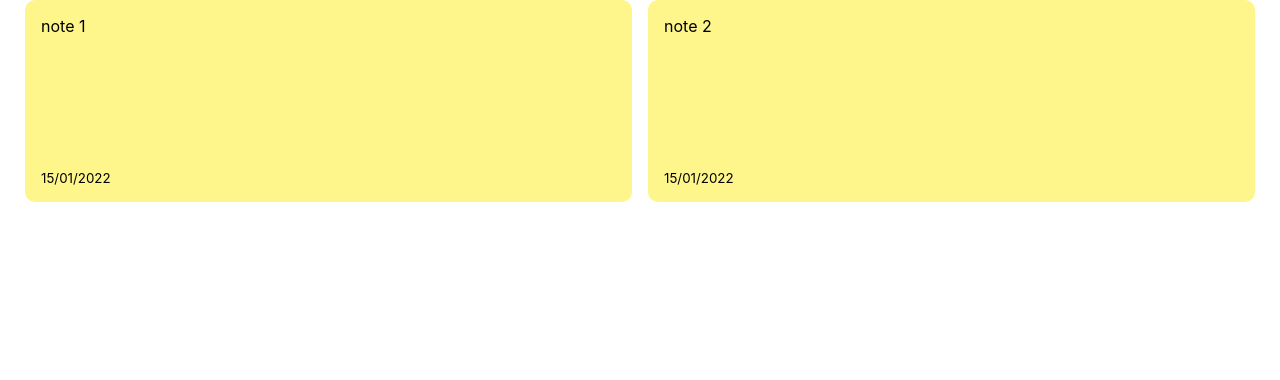
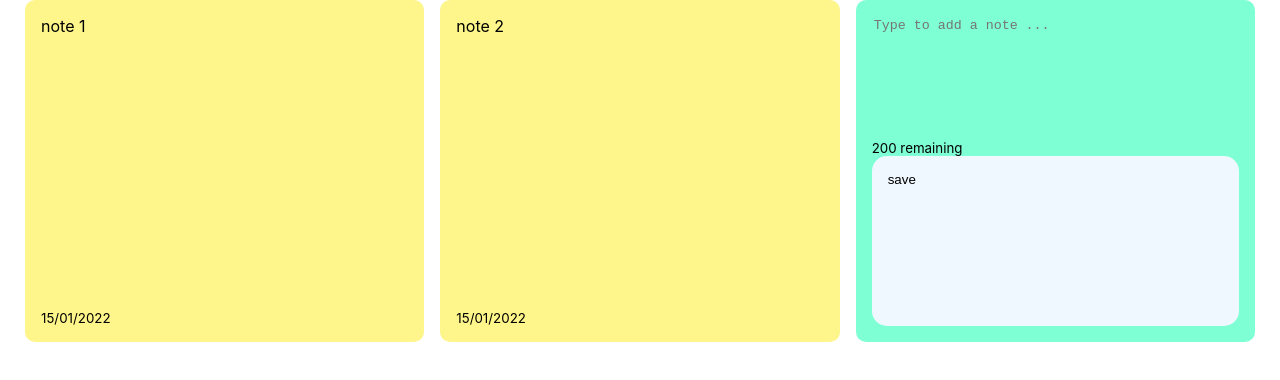
Before and after one commit to GunPkate/edvisory_frontend, a React (Create React App) app: page / in a window 1280 px wide. Shown: the top 380 px of the page. Built offline with nearby package versions, Linux system fonts and the light colour scheme.

Commit message:
addnote component

```diff
--- /dev/null
+++ b/src/components/AddNote.js
@@ -0,0 +1,12 @@
+const AddNote = () =>{
+
+    return (
+    <div className="note new">
+        <textarea rows="8" cols="10" placeholder="Type to add a note ..."></textarea>
+        <small>200 remaining</small>
+        <button className="save">save</button>
+    </div>
+    )
+}
+
+export default AddNote
--- a/src/components/NotesList.js
+++ b/src/components/NotesList.js
@@ -1,4 +1,5 @@
 import Note from "./Note"
+import AddNote from "./AddNote"
 
 const NoteList =({notes}) =>{
     return(
@@ -6,7 +7,7 @@ const NoteList =({notes}) =>{
             {notes.map((note)=>
                 <Note id={note.id} text={note.text} date={note.date}/>
             )}
-
+            <AddNote/>
         </div>
     )
 }
--- a/src/index.css
+++ b/src/index.css
@@ -27,6 +27,37 @@ code {
   /* grid fix position and height fill auto width */
 }
 
+.note.new{
+  background-color: aquamarine;
+}
+
+textarea{
+  border: none;
+  resize: none;
+  background-color: aquamarine;
+}
+
+textarea:focus{
+  outline:  none;
+}
+
+.save{
+  background-color: aliceblue;
+  border: none;
+  border-radius: 15px;
+  padding: 1rem;
+  min-height: 170px;
+  display: flex;
+  flex-direction: column;
+  justify-content: space-between;
+}
+
+.save:hover{
+  background-color: #fbf8c9;
+  cursor: pointer;
+
+}
+
 .note {
   background-color: #fef68a;
 
```
